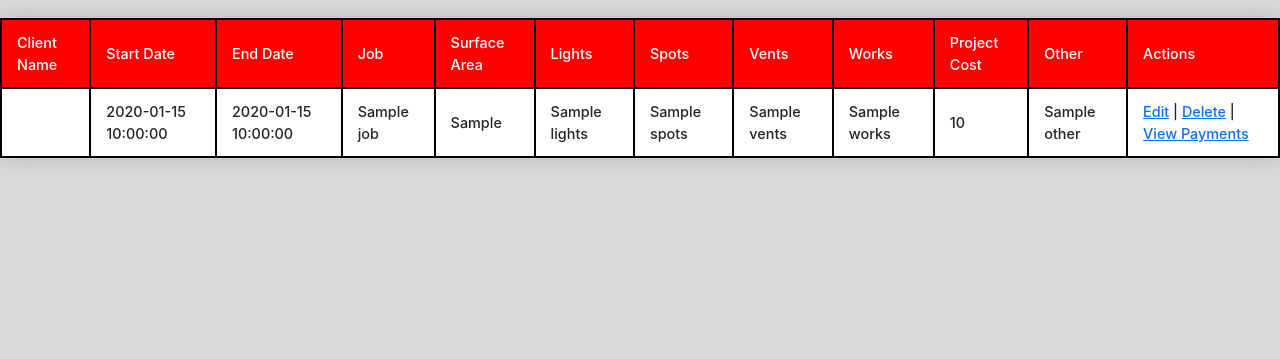
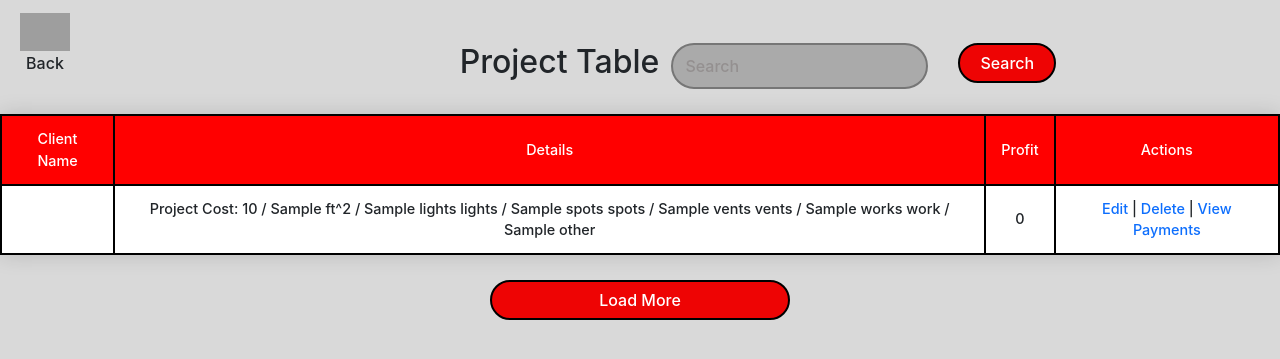
Before and after one commit to DatPika/System-Development-ECommerce, a PHP site: template app/views/Project/index.php in a window 1280 px wide. Shown: the part 139-498 px from the top of the page. Run offline with PHP 8.4, Linux system fonts and the light colour scheme; the template is opened without the code that fills it: most values are stand-ins (such as "Sample title", 1, 10 or a date in 2020); data that the repository does not hold is empty; grey boxes are pictures that could not be loaded.

Commit message:
project index done + minor bugfix

```diff
--- a/Style/styles.css
+++ b/Style/styles.css
@@ -90,6 +90,7 @@ div.break {
 .content-table th,
 .content-table td {
 	padding: 12px 15px;
+	text-align: center;
 }
 
 .content-table tbody tr {
--- a/app/models/Project.php
+++ b/app/models/Project.php
@@ -137,7 +137,7 @@ class Project extends \app\core\Model{
 	}
 
 	public function getAllPayments() {
-        $SQL = "SELECT * FROM paymentInformation WHERE project_id = :project_id";
+        $SQL = "SELECT * FROM payment_information WHERE project_id = :project_id";
         $STH = self::$connection->prepare($SQL);
         $data = [
             'project_id'=>$this->project_id
--- a/app/views/Project/index.php
+++ b/app/views/Project/index.php
@@ -1,20 +1,23 @@
 <?php $this->view('shared/header',_('Project Table')); ?>
+<figure class="back hover-underline-animation" onclick="history.back()">
+	 <img src="/images/back-arrow.png" alt="Go Back">
+	 <figcaption><?=_('Back')?></figcaption>
+</figure>
 <div class="createPage">
+	<div class="pageHeader">
+		<h2 class="title"><?=_('Project Table')?></h2>
+		<div class="headerSearch">
+			<input type="text" name="searchField" placeholder="<?= _('Search') ?>">
+			<input type="submit" name="searchButton" class="redButton" value="<?= _('Search') ?>">
+		</div>
+	</div>
 	<table class="content-table">
 		<thead>
 			<tr>
 				<!-- Implement info for payment into the table depends on the design-->
 				<th><?= _('Client Name') ?></th>
-			<th><?= _('Start Date') ?></th>
-			<th><?= _('End Date') ?></th>
-			<th><?= _('Job') ?></th>
-			<th><?= _('Surface Area') ?></th>
-			<th><?= _('Lights') ?></th>
-			<th><?= _('Spots') ?></th>
-			<th><?= _('Vents') ?></th>
-			<th><?= _('Works') ?></th>
-			<th><?= _('Project Cost') ?></th>
-			<th><?= _('Other') ?></th>
+				<th><?= _('Details') ?></th>
+				<th><?= _('Profit') ?></th>
 				<th><?= _('Actions') ?></th>
 			</tr>
 		</thead>
@@ -23,23 +26,33 @@ foreach ($data as $project) { ?>
 			<tbody>
 				<tr>
 					<td><?= htmlentities($project->getClient()->clientName) ?></td>
-			<td><?= htmlentities($project->startDate) ?></td>
-			<td><?= htmlentities($project->endDate) ?></td>
-			<td><?= htmlentities($project->job) ?></td>
-			<td><?= htmlentities($project->surfaceArea) ?></td>
-			<td><?= htmlentities($project->lights) ?></td>
-			<td><?= htmlentities($project->spots) ?></td>
-			<td><?= htmlentities($project->vents) ?></td>
-			<td><?= htmlentities($project->works) ?></td>
-			<td><?= htmlentities($project->projectCost) ?></td>
-			<td><?= htmlentities($project->other) ?></td>
+					<td>Project Cost: <?= htmlentities($project->projectCost) ?> /
+						<?= htmlentities($project->surfaceArea) ?> ft^2 /
+						<?= htmlentities($project->lights) ?> lights /
+						<?= htmlentities($project->spots) ?> spots /
+						<?= htmlentities($project->vents) ?> vents /
+						<?= htmlentities($project->works) ?> work /
+						<?= htmlentities($project->other) ?>
+					</td>
+					<td>
+						<?php
+							$payments = $project->getAllPayments();
+							$profit = 0;
+							foreach($payments as $payment) {
+								$profit += $payment->amount;
+							}
+						?>
+						<?= htmlentities($profit) ?>
+					</td>
 					<td><a href='/Project/Edit/<?=$project->project_id?>'><?= _('Edit') ?></a> | <a href='/Project/Delete/<?=$project->project_id?>'><?= _('Delete') ?></a> | <a href='/PaymentInformation/index/<?=$project->project_id?>'><?= _('View Payments') ?></a>
 				</tr>
 			</tbody>
 		<?php
 		}
 		?>
+	</table>
+	<div class="break"></div>
+	<input type="submit" class="redButton" name="loadMore" value="<?=_('Load More')?>">
 </div>
-</table>
 
 <?php $this->view('shared/footer'); ?>
```
Lines whose indentation alone changed are shown as unchanged.
